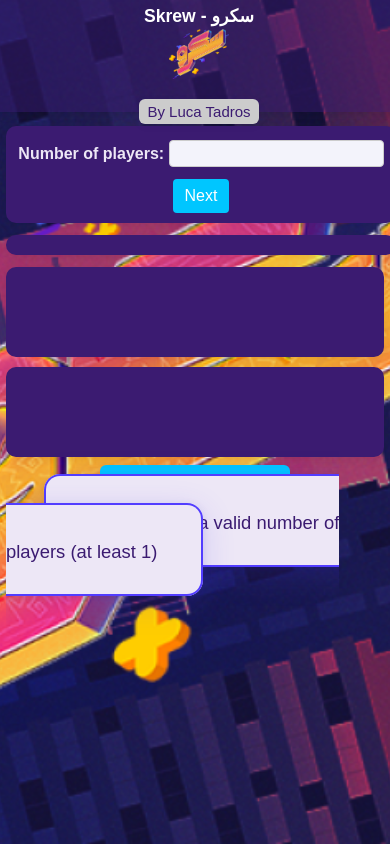
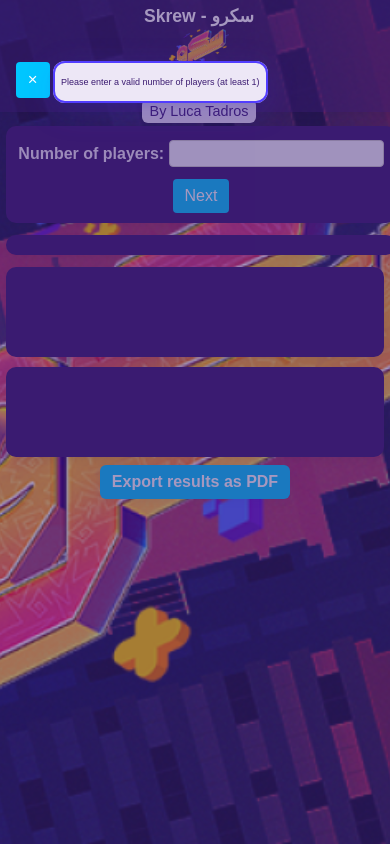
Before and after one commit to tadrosluca22/skrew, a plain HTML site: page index.html in a window 390 px wide. Both pictures are taken after a click on the button "Next". Drawn offline with nearby package versions, Linux system fonts and the light colour scheme.

Commit message:
Update scoreboard.css

```diff
--- a/scoreboard.css
+++ b/scoreboard.css
@@ -408,7 +408,7 @@ tr:last-child td[colspan] {
   #podium, #scoreboard {
     min-height: 90px;
     padding: 10px 4px;
-    width: 100%;   /* <-- Make each take full width */
+    width: 100%;
     box-sizing: border-box;
   }
   .podium-row {
@@ -447,16 +447,46 @@ tr:last-child td[colspan] {
     font-size: 0.85em;
     padding: 2px 4px;
     margin: 10px auto;
+    background-color: #ede7f6;
+  }
+
+  #custom-popup, .popup-overlay {
+    align-items: flex-start !important;
+    justify-content: center !important;
+    padding-top: 40px;
+    position: fixed !important;
+    left: 0; top: 0; right: 0; bottom: 0;
+    width: 100vw !important;
+    height: 100vh !important;
+    background: rgba(58, 27, 113, 0.45) !important;
+    z-index: 3000 !important;
+    display: flex !important;
+  }
+  #custom-popup .popup-content, .popup-message {
+    max-width: 95vw !important;
+    min-width: 0 !important;
+    width: 95vw !important;
+    font-size: 0.75em !important; /* Smaller font size */
+    padding: 14px 6px 14px 6px !important;
+    border-radius: 12px !important;
+    box-sizing: border-box;
+    word-break: break-word;
+  }
+  #custom-popup .popup-close, .popup-message .close-btn {
+    top: 8px !important;
+    right: 10px !important;
+    font-size: 1.4em !important;
   }
 }
+
+/* Only one #author definition outside media query */
 #author {
   text-align: center;
   margin-top: 12px;
   font-size: 0.9em;
   color: #3B1B71;
   text-decoration: none;
-  background-color: #ccc;
-  font-size: 15px;
+  background-color: #ede7f6;
   padding: 4px 8px;
   border-radius: 6px;
   width: fit-content;
```
